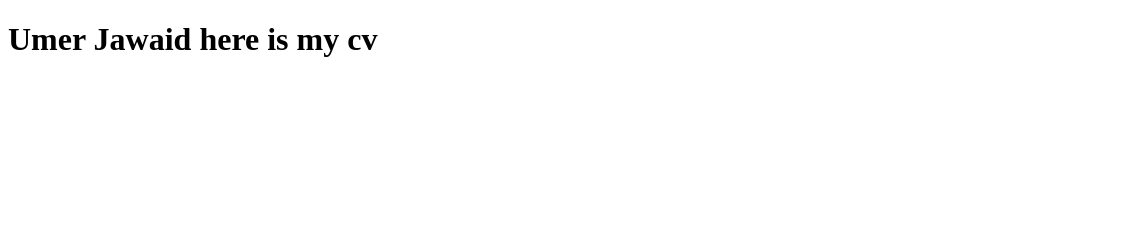
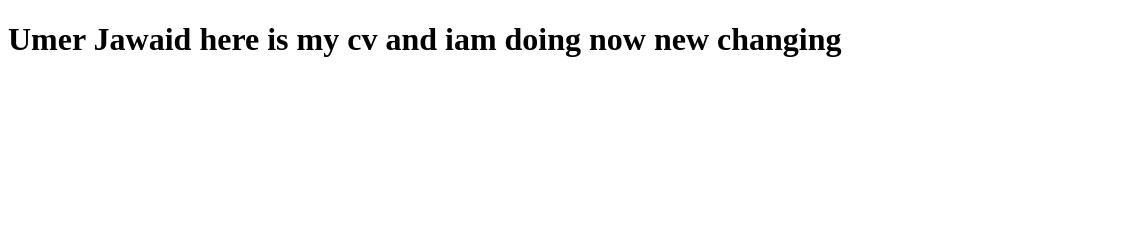
Before and after one commit to Umer-Jawaid/Umer-Jawaid.github.io, a plain HTML site: page index.html in a window 1280 px wide. Shown: the top 231 px of the page, 0-1142 px from the left. Drawn offline with Linux system fonts and the light colour scheme.

Commit message:
new change again

```diff
--- a/index.html
+++ b/index.html
@@ -14,7 +14,9 @@
 
 
     <div id = "container">
-        <h1>Umer Jawaid here is my cv </h1>
+        <h1>Umer Jawaid here is my cv
+            and iam doing now new changing
+        </h1>
 
     <div id = "bildbox" style="50%"> <img src="umer.JPG" width="125px" height="150px"></div>
     <div id = "cvbox" style="50%">
```
